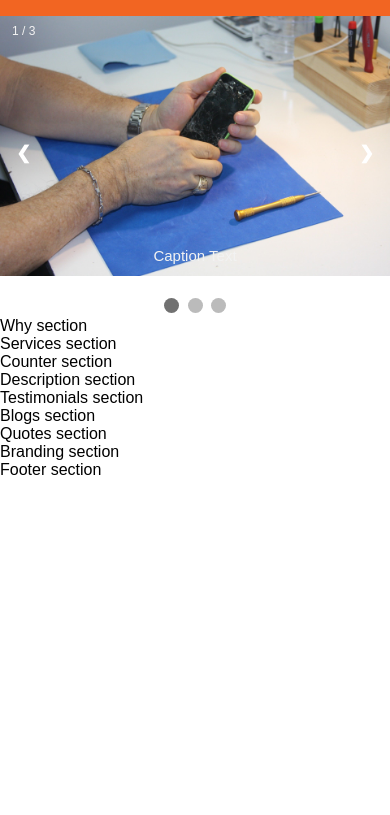
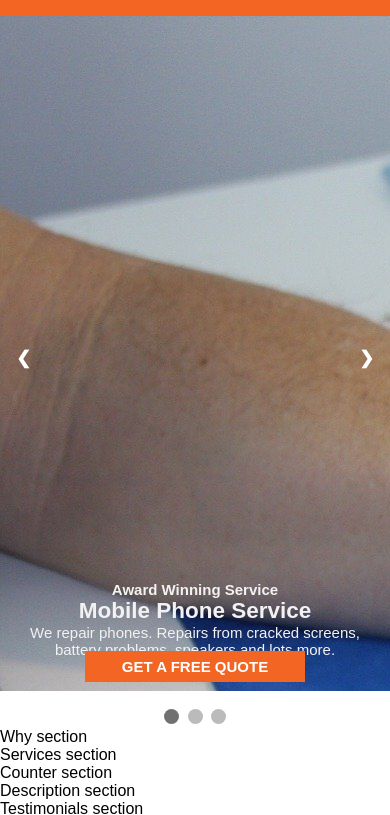
Before and after one commit to LuyandaDingindlela101/mobile-repair-site, a plain HTML site: page index.html in a window 390 px wide. Shown: the part 264-1079 px from the top of the page. Before the commit the page ends 844 px from the top, so only its background shows below. Drawn offline with Linux system fonts and the light colour scheme.

Commit message:
still building the landing page - busy restructuring the slideshow now

```diff
--- a/index.html
+++ b/index.html
@@ -74,22 +74,31 @@
 		<div class="slideshow-container">
 
 			<!-- Full-width images with number and caption text -->
-			<div class="mySlides fade">
-				<div class="numbertext">1 / 3</div>
-				<img src="./images/slide1.jpg" style="width:100%">
-				<div class="text">Caption Text</div>
+			<div class="mySlides fade slide1">
+				<div class="text">
+					<h4>Award Winning Service</h4>
+					<h2>Mobile Phone <span>Service</span></h2>
+					<p>We repair phones. Repairs from cracked screens, battery problems, speakers and lots more.</p>
+					<a class="button" href="#">Get a free quote</a>
+				</div>
 			</div>
 
-			<div class="mySlides fade">
-				<div class="numbertext">2 / 3</div>
-				<img src="./images/slide2.jpg" style="width:100%">
-				<div class="text">Caption Two</div>
+			<div class="mySlides fade slide2">
+				<div class="text">
+					<h4>Award Winning Service</h4>
+					<h2>Mobile Phone <span>Service</span></h2>
+					<p>We repair phones. Repairs from cracked screens, battery problems, speakers and lots more.</p>
+					<a class="button" href="#">Get a free quote</a>
+				</div>
 			</div>
 
-			<div class="mySlides fade">
-				<div class="numbertext">3 / 3</div>
-				<img src="./images/slide3.jpg" style="width:100%">
-				<div class="text">Caption Three</div>
+			<div class="mySlides fade slide3">
+				<div class="text">
+					<h4>Award Winning Service</h4>
+					<h2>Mobile Phone <span>Service</span></h2>
+					<p>We repair phones. Repairs from cracked screens, battery problems, speakers and lots more.</p>
+					<a class="button" href="#">Get a free quote</a>
+				</div>
 			</div>
 
 			<!-- Next and previous buttons -->
--- a/scripts/slideshow.js
+++ b/scripts/slideshow.js
@@ -15,14 +15,18 @@ function showSlides(n) {
 	var i;
 	var slides = document.getElementsByClassName("mySlides");
 	var dots = document.getElementsByClassName("dot");
+
 	if (n > slides.length) {slideIndex = 1}
 	if (n < 1) {slideIndex = slides.length}
+
 	for (i = 0; i < slides.length; i++) {
 		slides[i].style.display = "none";
 	}
+
 	for (i = 0; i < dots.length; i++) {
 		dots[i].className = dots[i].className.replace(" active", "");
 	}
+
  	slides[slideIndex-1].style.display = "block";
 	dots[slideIndex-1].className += " active";
 }
--- a/styles/landing.css
+++ b/styles/landing.css
@@ -1,29 +1,41 @@
 /* Slideshow container */
 .slideshow-container {
+    margin: auto;
     max-width: 1000px;
     position: relative;
-    margin: auto;
 }
 
-  /* Hide the images by default */
 .mySlides {
-    display: none;
+    width: 100%;
+    height: 80vh;
+}
+
+.slide1 {
+    background: url(../images/slide1.jpg);
+}
+
+.slide2 {
+    background: url(../images/slide2.jpg);
+}
+
+.slide3 {
+    background: url(../images/slide3.jpg);
 }
 
 /* Next & previous buttons */
 .prev, .next {
-    cursor: pointer;
-    position: absolute;
     top: 50%;
     width: auto;
-    margin-top: -22px;
     padding: 16px;
     color: white;
+    font-size: 18px;
+    cursor: pointer;
+    user-select: none;
+    margin-top: -22px;
     font-weight: bold;
-    font-size: 18px;
+    position: absolute;
     transition: 0.6s ease;
     border-radius: 0 3px 3px 0;
-    user-select: none;
 }
 
 /* Position the "next button" to the right */
@@ -39,33 +51,33 @@
 
 /* Caption text */
 .text {
+    bottom: 8px;
+    width: 100%;
+    font-size: 15px;
     color: #f2f2f2;
-    font-size: 15px;
     padding: 8px 12px;
     position: absolute;
-    bottom: 8px;
-    width: 100%;
     text-align: center;
 }
 
 /* Number text (1/3 etc) */
 .numbertext {
+    top: 0;
+    font-size: 12px;
     color: #f2f2f2;
-    font-size: 12px;
     padding: 8px 12px;
     position: absolute;
-    top: 0;
 }
 
 /* The dots/bullets/indicators */
 .dot {
+    width: 15px;
+    height: 15px;
+    margin: 0 2px;
     cursor: pointer;
-    height: 15px;
-    width: 15px;
-    margin: 0 2px;
-    background-color: #bbb;
     border-radius: 50%;
     display: inline-block;
+    background-color: #bbb;
     transition: background-color 0.6s ease;
 }
 
@@ -75,10 +87,10 @@
 
 /* Fading animation */
 .fade {
+    animation-name: fade;
+    animation-duration: 1.5s;
     -webkit-animation-name: fade;
     -webkit-animation-duration: 1.5s;
-    animation-name: fade;
-    animation-duration: 1.5s;
 }
 
 @-webkit-keyframes fade {
```
Lines whose indentation alone changed are shown as unchanged.
